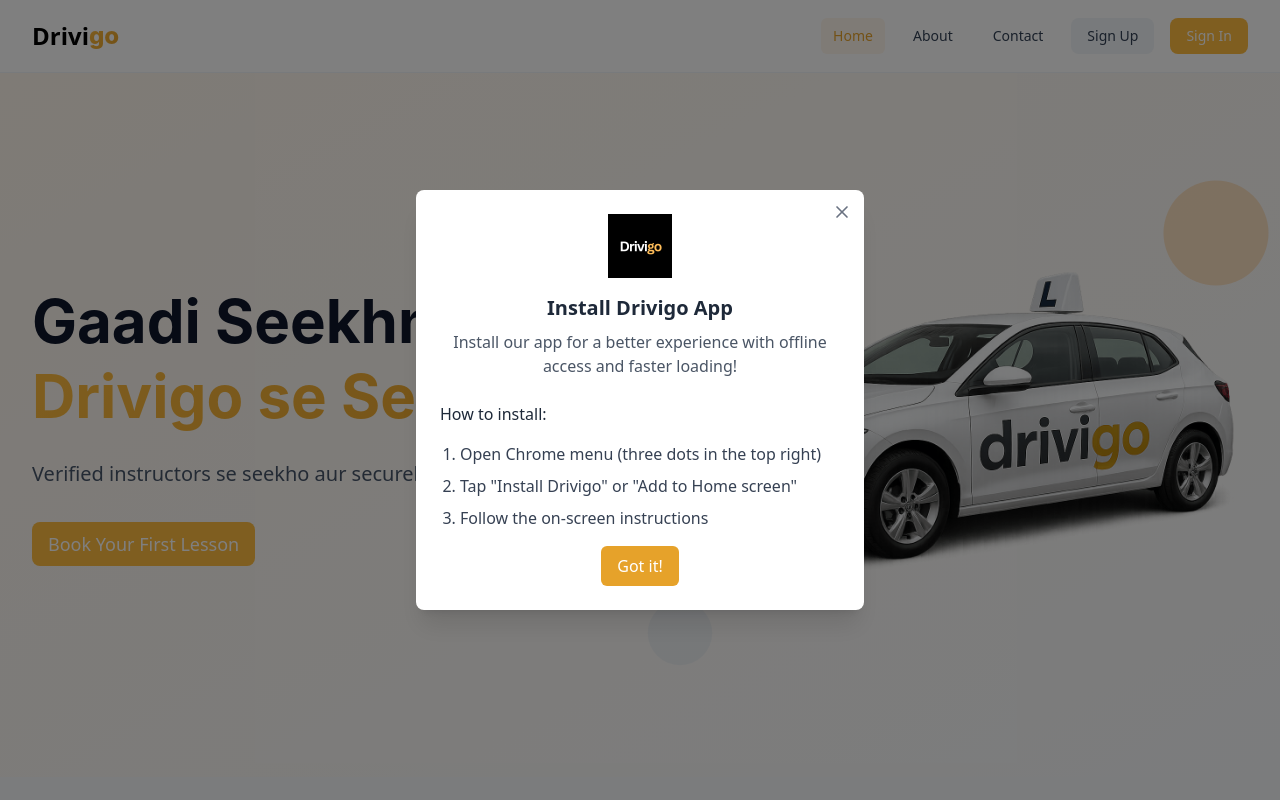
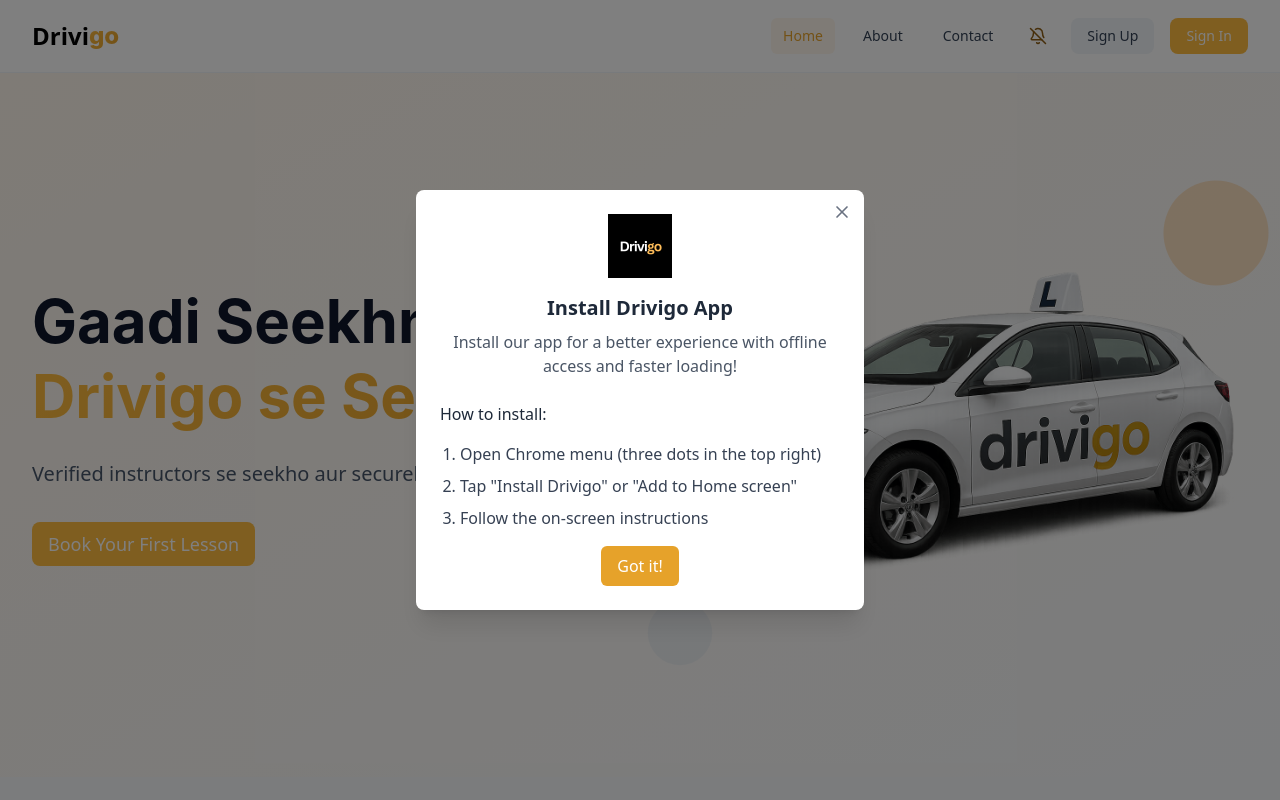
Before and after one commit to drivigo-development/drivigo-web-v2, a React (Vite) app: page / in a window 1280 px wide. Shown: the top 800 px of the page. Built offline with nearby package versions, Linux system fonts and the light colour scheme; no server answers.

Commit message:
feat: Notification feature implemented

```diff
--- a/package.json
+++ b/package.json
@@ -24,7 +24,8 @@
     "react-hot-toast": "^2.5.2",
     "react-icons": "^5.5.0",
     "react-router-dom": "^7.7.1",
-    "tailwindcss": "^4.1.11"
+    "tailwindcss": "^4.1.11",
+    "web-push": "^3.6.7"
   },
   "devDependencies": {
     "@eslint/js": "^9.30.1",
--- /dev/null
+++ b/public/sw.js
@@ -0,0 +1,18 @@
+// public/sw.js
+self.addEventListener("push", (event) => {
+    let data = {};
+    try { data = event.data ? event.data.json() : {}; } catch(e){}
+    const title = data.title || "Test Push";
+    const options = {
+      body: data.body || "Hello from dev!",
+      icon: "/logo.png",
+      data: { url: data.url || "/" }
+    };
+    event.waitUntil(self.registration.showNotification(title, options));
+  });
+
+  self.addEventListener("notificationclick", (event) => {
+    event.notification.close();
+    const url = event.notification?.data?.url || "/";
+    event.waitUntil(clients.openWindow(url));
+  });
--- /dev/null
+++ b/src/components/EnableNotifications.jsx
@@ -0,0 +1,194 @@
+import React, { useState, useEffect } from "react";
+import { base64urlToUint8Array } from "../utils/base64urlToUint8Array";
+import { supabase } from "../utils/supabaseClient";
+import { useAuth } from "../context/AuthContext";
+import { BellRing, BellOff } from "lucide-react";
+
+const PUBLIC_KEY = import.meta.env.VITE_VAPID_PUBLIC_KEY?.trim();
+
+export default function EnableNotificationsSupabase() {
+  const [status, setStatus] = useState("idle"); // idle | working | ready | error
+  const { user } = useAuth();
+
+  // Decide bell state by checking: user.id + SW subscription (endpoint+p256dh) exists in DB
+  useEffect(() => {
+    let cancelled = false;
+
+    (async () => {
+      try {
+        console.log("[INIT] user:", user?.id);
+
+        if (!user?.id) {
+          console.log("[INIT] No user -> idle");
+          if (!cancelled) setStatus("idle");
+          return;
+        }
+
+        if (!("serviceWorker" in navigator) || !("PushManager" in window)) {
+          console.warn("[INIT] SW/Push not supported -> idle");
+          if (!cancelled) setStatus("idle");
+          return;
+        }
+
+        // Ensure we have a registration first (important on first load)
+        let reg = await navigator.serviceWorker.getRegistration();
+        if (!reg) {
+          console.log("[INIT] No SW registration, registering /sw.js …");
+          reg = await navigator.serviceWorker.register("/sw.js");
+        } else {
+          console.log("[INIT] Found existing SW registration.");
+        }
+
+        const sub = await reg.pushManager.getSubscription();
+        console.log("[INIT] Current push subscription:", sub);
+
+        if (!sub) {
+          console.log("[INIT] No browser subscription -> idle");
+          if (!cancelled) setStatus("idle");
+          return;
+        }
+
+        const subJson = sub.toJSON();
+        const endpoint = sub.endpoint;
+        const p256dh = subJson?.keys?.p256dh;
+
+        console.log("[INIT] endpoint:", endpoint);
+        console.log("[INIT] p256dh:", p256dh);
+
+        if (!endpoint || !p256dh) {
+          console.log("[INIT] Missing endpoint or p256dh -> idle");
+          if (!cancelled) setStatus("idle");
+          return;
+        }
+
+        // Exact match in DB: user_id + endpoint + p256dh
+        const { data, error } = await supabase
+          .from("push_subscriptions")
+          .select("id")
+          .eq("user_id", user.id)
+          .eq("endpoint", endpoint)
+          .eq("p256dh", p256dh)
+          .limit(1);
+
+        if (error) {
+          console.warn("[INIT] Supabase check error:", error);
+          if (!cancelled) setStatus("idle");
+          return;
+        }
+
+        const exists = Array.isArray(data) && data.length > 0;
+        console.log("[INIT] DB exact-match exists?", exists);
+
+        if (!cancelled) setStatus(exists ? "ready" : "idle");
+      } catch (e) {
+        console.error("[INIT] Initial subscription state check failed:", e);
+        if (!cancelled) setStatus("idle");
+      }
+    })();
+
+    return () => {
+      cancelled = true;
+    };
+  }, [user?.id]);
+
+  const toggleNotifications = async () => {
+    try {
+      console.log("[TOGGLE] Current status:", status);
+      setStatus("working");
+
+      if (!user?.id) throw new Error("Please log in first.");
+      if (!("serviceWorker" in navigator) || !("PushManager" in window)) {
+        throw new Error("Push is not supported in this browser.");
+      }
+      if (!PUBLIC_KEY) throw new Error("Missing VAPID public key (.env).");
+
+      const reg =
+        (await navigator.serviceWorker.getRegistration()) ??
+        (await navigator.serviceWorker.register("/sw.js"));
+
+      const sub = await reg.pushManager.getSubscription();
+      console.log("[TOGGLE] Existing subscription:", sub);
+
+      if (status === "ready" && sub) {
+        // 🔴 Disable (unchanged)
+        const endpoint = sub.endpoint;
+        console.log("[TOGGLE] Disabling… endpoint:", endpoint);
+
+        await sub.unsubscribe();
+        console.log("[TOGGLE] Unsubscribed from browser push");
+
+        if (endpoint) {
+          const { error } = await supabase
+            .from("push_subscriptions")
+            .delete()
+            .eq("user_id", user.id)
+            .eq("endpoint", endpoint);
+
+          if (error) {
+            console.error("[TOGGLE] Supabase delete error:", error);
+            throw error;
+          }
+          console.log("[TOGGLE] Deleted row for user+endpoint in DB");
+        }
+
+        setStatus("idle");
+      } else {
+        // 🟢 Enable (unchanged)
+        console.log("[TOGGLE] Enabling… requesting Notification permission");
+        const permission = await Notification.requestPermission();
+        console.log("[TOGGLE] Permission:", permission);
+        if (permission !== "granted")
+          throw new Error("Notifications are blocked.");
+
+        const newSub =
+          sub ??
+          (await reg.pushManager.subscribe({
+            userVisibleOnly: true,
+            applicationServerKey: base64urlToUint8Array(PUBLIC_KEY),
+          }));
+
+        console.log("[TOGGLE] Active subscription:", newSub);
+
+        const payload = {
+          user_id: user.id,
+          endpoint: newSub.endpoint,
+          p256dh: newSub.toJSON().keys.p256dh,
+          auth: newSub.toJSON().keys.auth,
+          user_agent: navigator.userAgent,
+        };
+
+        console.log("[TOGGLE] Upserting payload:", payload);
+
+        const { error } = await supabase
+          .from("push_subscriptions")
+          .upsert(payload, { onConflict: "endpoint" });
+
+        if (error) {
+          console.error("[TOGGLE] Supabase upsert error:", error);
+          throw error;
+        }
+
+        console.log("[TOGGLE] Upsert OK. Setting ready.");
+        setStatus("ready");
+      }
+    } catch (e) {
+      console.error("[TOGGLE] Notification toggle error:", e);
+      setStatus("error");
+      alert(e.message || "Failed to toggle notifications");
+    }
+  };
+
+  return (
+    <button
+      onClick={toggleNotifications}
+      disabled={status === "working"}
+      className={`flex items-center gap-2 px-2 py-2 text-primary rounded transition ${
+        status === "ready" ? "hover:bg-green-700/50" : "hover:bg-red-700/50"
+      } disabled:opacity-50`}
+      aria-label={status === "ready" ? "Disable notifications" : "Enable notifications"}
+      title={status === "ready" ? "Disable notifications" : "Enable notifications"}
+    >
+      {status === "ready" ? <BellRing size={18} /> : <BellOff size={18} />}
+    </button>
+  );
+}
--- a/src/components/Navbar.jsx
+++ b/src/components/Navbar.jsx
@@ -2,6 +2,7 @@
 import { Link, useNavigate, useLocation } from "react-router-dom";
 import { useAuth } from "../context/AuthContext";
 import { LogOut, Moon, Sun } from "lucide-react";
+import EnableNotifications from "./EnableNotifications";
 
 const Navbar = () => {
   const navigate = useNavigate();
@@ -92,7 +93,7 @@
             >
               Contact
             </Link>
-
+            <EnableNotifications />
             {/* Conditional Links */}
             {user ? (
               <>
--- a/src/pages/Booking.jsx
+++ b/src/pages/Booking.jsx
@@ -6,7 +6,7 @@
 import { toast } from "react-hot-toast";
 import axios from "axios";
 import { useAuth } from "../context/AuthContext";
-
+import { exportedFormData } from "../pages/Profile";
 // Define API URL
 const apiUrl = import.meta.env.VITE_API_URL || "https://drivigo-server-v2.vercel.app";
 
@@ -861,6 +861,14 @@
 
                   console.log('Email endpoint:', emailEndpoint);
                   console.log('Email payload:', emailPayload);
+
+                  await axios.post(`${apiUrl}/notify-instructor`, {
+                    instructorId: selectedInstructor.instructor_id,
+                    title: 'New subscription purchased 🎉',
+                    body: `${exportedFormData.name || 'A learner'} booked your course`,
+                    url: `/dashboard`
+                  });
+
 
                   // Send the confirmation email
                   try {
--- a/src/pages/Profile.jsx
+++ b/src/pages/Profile.jsx
@@ -6,6 +6,7 @@
 import { Dialog, DialogPanel, DialogTitle } from "@headlessui/react";
 import Loader from '../components/Loader';
 import Instructor_Details from '../components/Instructor_Details';
+export let exportedFormData = {};
 
 const Profile = () => {
   const { user } = useAuth();
@@ -72,6 +73,10 @@
       setLoading(false);
     }
   };
+
+  useEffect(() => {
+    exportedFormData = formData;
+  }, [formData]);
 
   const fetchBookings = async () => {
     try {
--- /dev/null
+++ b/src/utils/base64urlToUint8Array.js
@@ -0,0 +1,16 @@
+// utils/base64urlToUint8Array.js (or inline)
+export function base64urlToUint8Array(base64url) {
+    if (!base64url) throw new Error("Missing VAPID public key");
+    // remove whitespace/newlines just in case
+    let b64 = base64url.trim().replace(/\s+/g, "");
+    // convert URL-safe to standard base64
+    b64 = b64.replace(/-/g, "+").replace(/_/g, "/");
+    // pad to length multiple of 4
+    const padLen = (4 - (b64.length % 4)) % 4;
+    b64 += "=".repeat(padLen);
+    // decode
+    const raw = atob(b64);
+    const out = new Uint8Array(raw.length);
+    for (let i = 0; i < raw.length; i++) out[i] = raw.charCodeAt(i);
+    return out;
+  }
```
Also changed, not shown: 1 other file (tests, documents, lock files or other folders).
